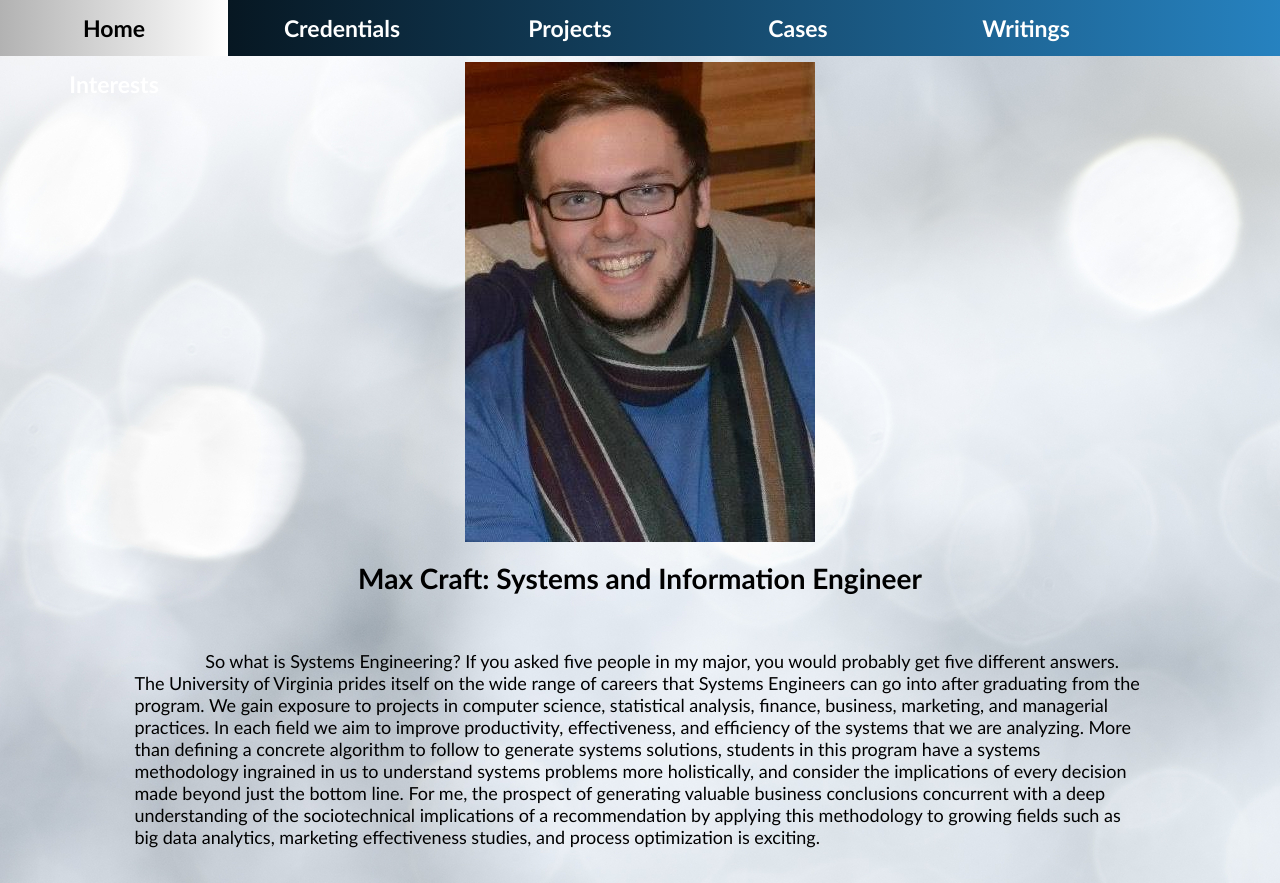
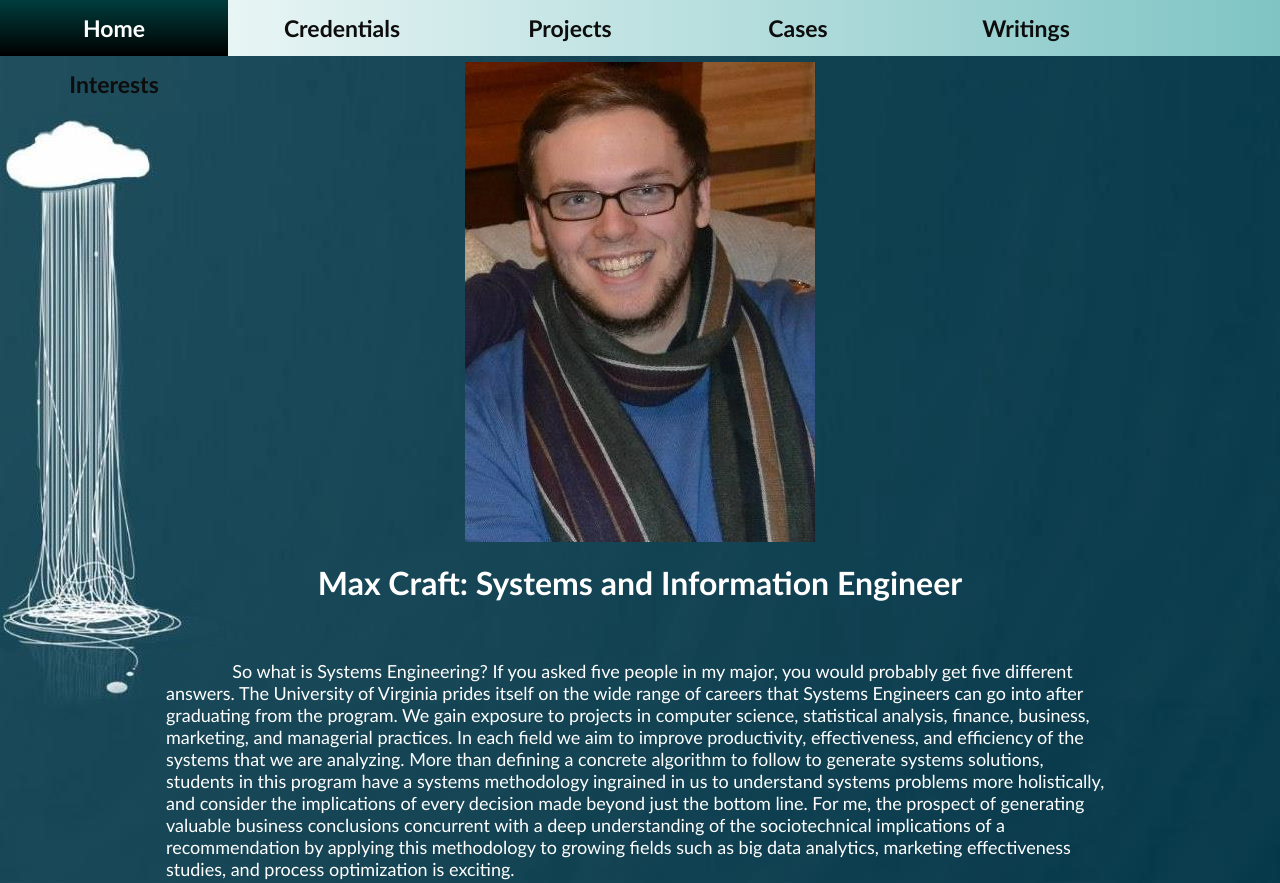
Before and after one commit to maxwellcraft/maxwellcraft, a website: page homepage.html in a window 1280 px wide. Shown: the top 883 px of the page. Drawn offline with Linux system fonts and the light colour scheme.

Commit message:
new style with cloud

```diff
--- a/homepage.html
+++ b/homepage.html
@@ -6,7 +6,7 @@
 
 </style>
 </head>
-<body style="background-image:url(lights.jpg)">
+<body style="background-image:url(cloud2.jpg)">
 
 <div id="nav">
 <ul>
--- a/mystyle.css
+++ b/mystyle.css
@@ -3,9 +3,10 @@ p
 font-family:"Trebuchet MS", Helvetica, sans-serif;
 font-size:18px;
 text-indent:7%;
-max-width:80%;
+max-width:75%;
 margin-left:auto;
 margin-right:auto;
+color:#FFFFFF;
 }
 img
 {
@@ -15,9 +16,10 @@ margin-right:auto;
 }
 h1
 {
+color:#FFFFFF;
 text-align:center;
 font-family:"Trebuchet MS", Helvetica, sans-serif;
-font-size:28px;
+font-size:32px;
 }
 #nav {
 width: 100%;
@@ -36,7 +38,7 @@ left:0;
 list-style: none;
 margin: 0 auto;
 padding: 0;
-background: linear-gradient(to right, #000000, #2E9CE6 120%);
+background: linear-gradient(to right, #FFFFFF, #008A8A 200%);
 height:7%;
 font-family:"Trebuchet MS", Helvetica, sans-serif;
 }
@@ -53,12 +55,12 @@ font-family:"Trebuchet MS", Helvetica, sans-serif;
 	text-decoration: none;
 	font-weight: bold;
 	font-size:23px;
-	color: #FFFFFF;
+	color: #0D0D0D;
 
 }
 
 #nav li a:hover {
 
-	background: linear-gradient(to right, #B2B2B2, #FFFFFF );
-	color: #000000;
+	background: linear-gradient(#003D3D, #000000 );
+	color: #FFFFFF;
 }
```
Also changed, not shown: cases.html (+1 -1 lines), credentials.html (+1 -1 lines), interests.html (+1 -1 lines), projects.html (+1 -1 lines), writing.html (+1 -1 lines), cloud2.jpg (added).
